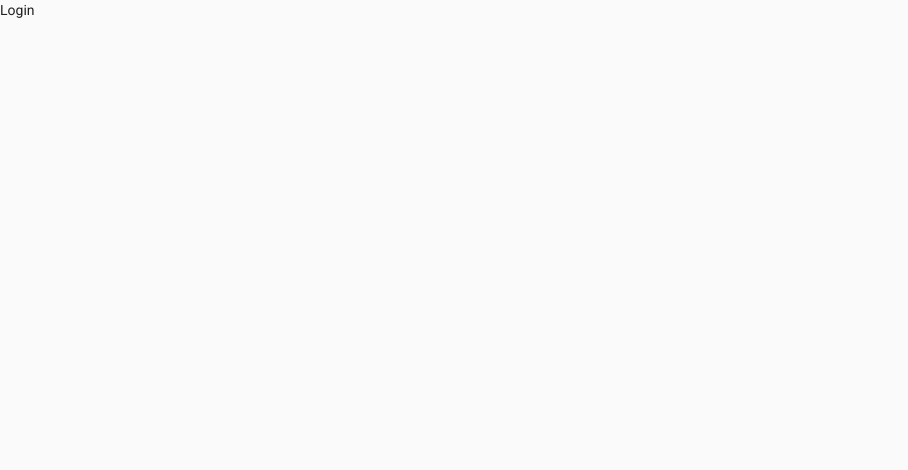
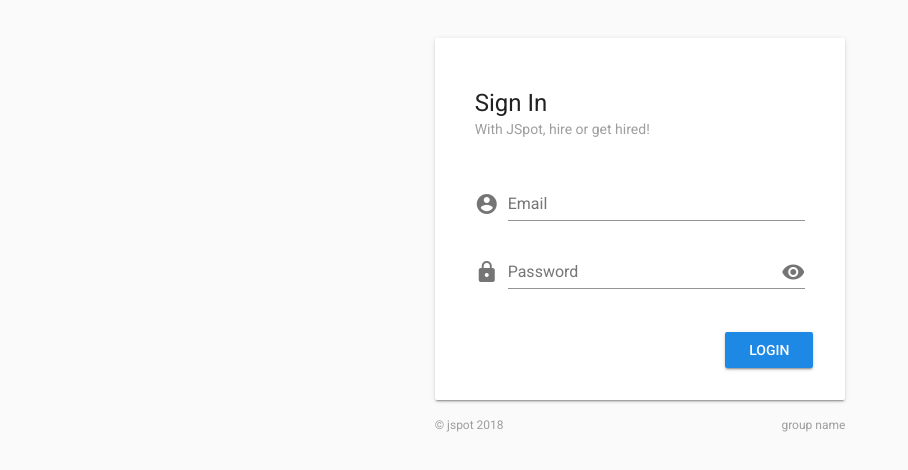
Before and after one commit to Arnesfield/jspot, a Vue app: page /#/login in a window 1280 px wide. Shown: the top 470 px of the page, without its empty margins (0-908 px from the left). Built offline with nearby package versions, Linux system fonts and the light colour scheme.

Commit message:
Updated login

```diff
--- a/src/components/Login.vue
+++ b/src/components/Login.vue
@@ -1,11 +1,89 @@
 <template>
-  <div>
-    Login
-  </div>
+<v-container fluid>
+  <v-layout>
+    <v-flex hidden-xs-only sm2 md3 lg4/>
+    <v-flex sm8 md6 lg4>
+      <v-card>
+        <v-progress-linear
+          height="3"
+          indeterminate
+          :active="loading"/>
+        <div class="px-4 pb-4 pt-2">
+          <v-card-title primary-title>
+            <div>
+              <div class="headline">Sign In</div>
+              <span class="grey--text">With JSpot, hire or get hired!</span>
+            </div>
+          </v-card-title>
+          <v-card-title>
+            <v-form style="width: 100%">
+              <v-text-field
+                prepend-icon="account_circle"
+                :disabled="disableEmail"
+                label="Email"
+                type="email"
+              />
+              <v-text-field
+                prepend-icon="lock"
+                label="Password"
+                :disabled="disablePassword"
+                :append-icon="hidePass ? 'visibility' : 'visibility_off'"
+                :append-icon-cb="() => (hidePass = !hidePass)"
+                :type="hidePass ? 'password' : 'text'"
+              />
+            </v-form>
+          </v-card-title>
+          <v-card-actions>
+            <v-spacer></v-spacer>
+            <v-btn
+              color="primary"
+              :disabled="disableLogin"
+              @click="submit">Login</v-btn>
+          </v-card-actions>
+        </div>
+
+      </v-card>
+
+      <v-layout class="pt-3">
+        <v-flex xs-6>
+          <div class="caption grey--text">&copy; jspot {{ (new Date()).getFullYear() }}</div>
+        </v-flex>
+        <v-flex xs-6>
+          <div class="caption grey--text text-xs-right">group name</div>
+        </v-flex>
+      </v-layout>
+    </v-flex>
+  </v-layout>
+</v-container>
 </template>
 
 <script>
 export default {
-  name: 'login'
+  name: 'login',
+  data: () => ({
+    disableEmail: false,
+    disablePassword: false,
+    disableLogin: false,
+    loading: false,
+    hidePass: true
+  }),
+  methods: {
+    submit() {
+      this.lockFields()
+      // request here
+    },
+    lockFields() {
+      this.loading = true
+      this.disableEmail = true
+      this.disablePassword = true
+      this.disableLogin = true
+    },
+    unlockFields() {
+      this.loading = false
+      this.disableEmail = false
+      this.disablePassword = false
+      this.disableLogin = false
+    }
+  }
 }
 </script>
```
